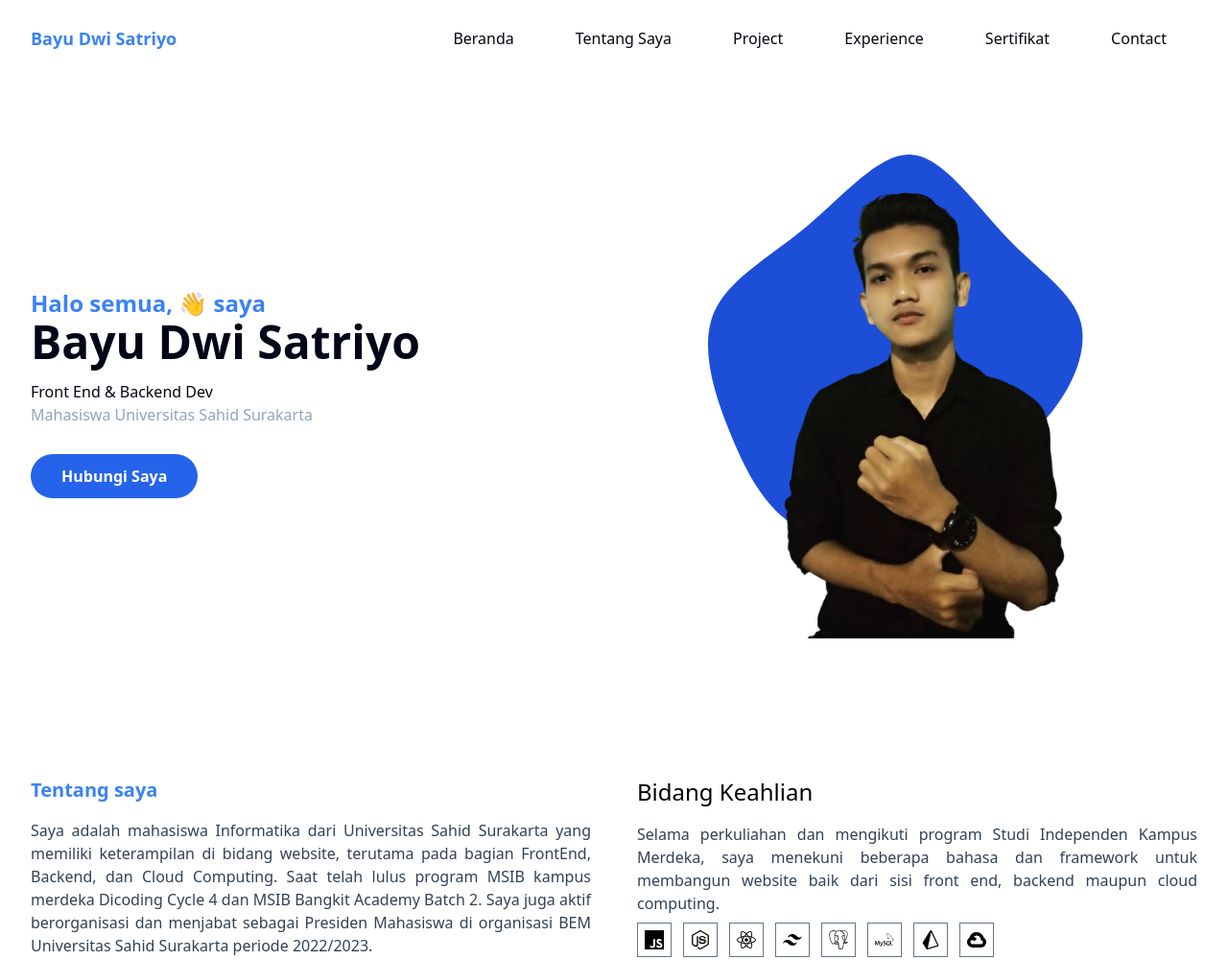
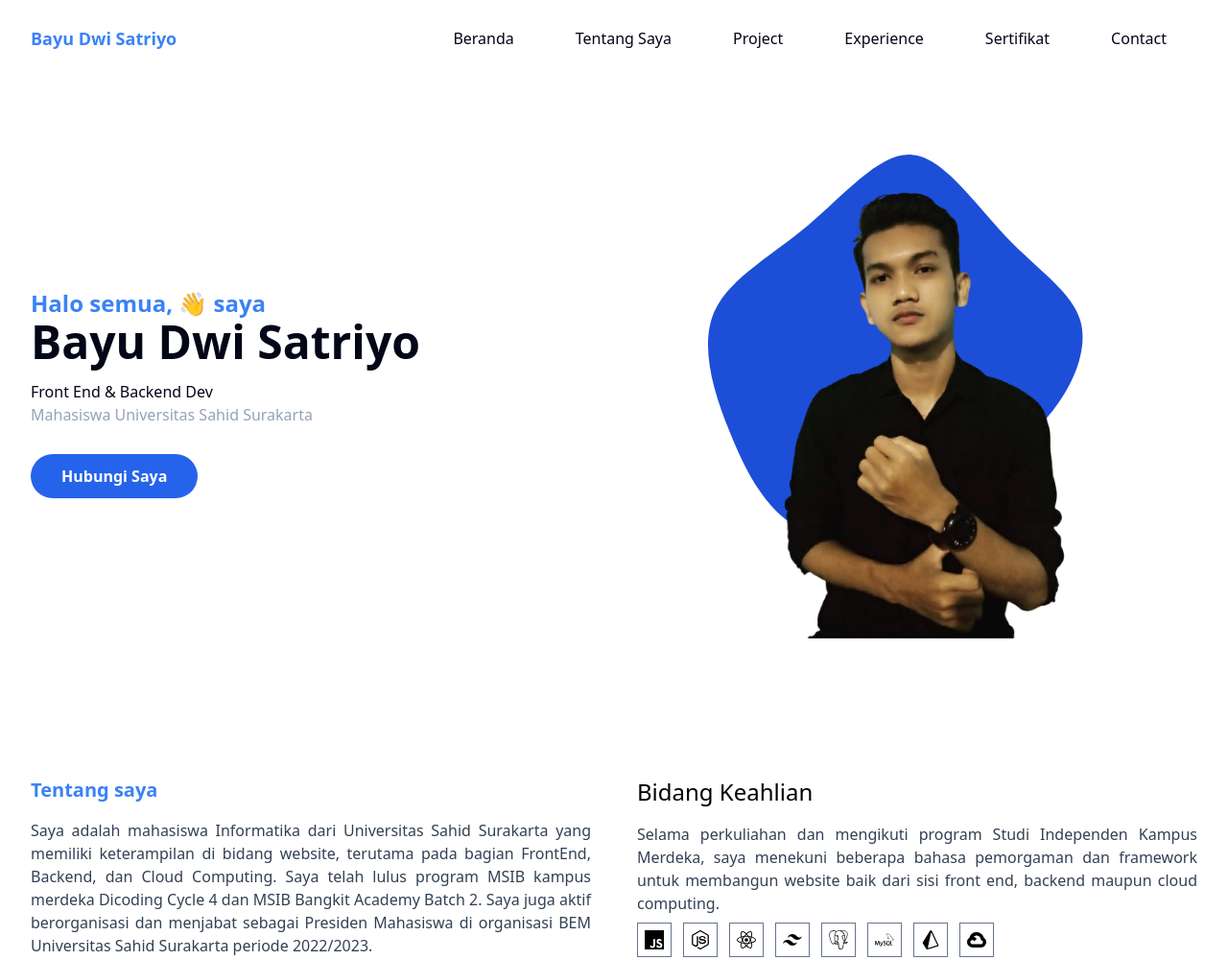
Before and after one commit to bayudsatriyo/Portofolio, a website: page index.html in a window 1280 px wide. Shown: the top 1000 px of the page at 96% size. Drawn offline with Linux system fonts and the light colour scheme.

Commit message:
fix typo

```diff
--- a/index.html
+++ b/index.html
@@ -151,7 +151,7 @@
               <p class="text-base text-slate-700">
                 Saya adalah mahasiswa Informatika dari Universitas Sahid
                 Surakarta yang memiliki keterampilan di bidang website, terutama
-                pada bagian FrontEnd, Backend, dan Cloud Computing. Saat telah
+                pada bagian FrontEnd, Backend, dan Cloud Computing. Saya telah
                 lulus program MSIB kampus merdeka Dicoding Cycle 4 dan MSIB
                 Bangkit Academy Batch 2. Saya juga aktif berorganisasi dan
                 menjabat sebagai Presiden Mahasiswa di organisasi BEM
@@ -162,9 +162,9 @@
               <h4 class="font-medium text-2xl pb-4">Bidang Keahlian</h4>
               <p class="text-base text-slate-700">
                 Selama perkuliahan dan mengikuti program Studi Independen Kampus
-                Merdeka, saya menekuni beberapa bahasa dan framework untuk
-                membangun website baik dari sisi front end, backend maupun cloud
-                computing.
+                Merdeka, saya menekuni beberapa bahasa pemorgaman dan framework
+                untuk membangun website baik dari sisi front end, backend maupun
+                cloud computing.
               </p>
               <div class="flex flex-row mt-2">
                 <span
```
